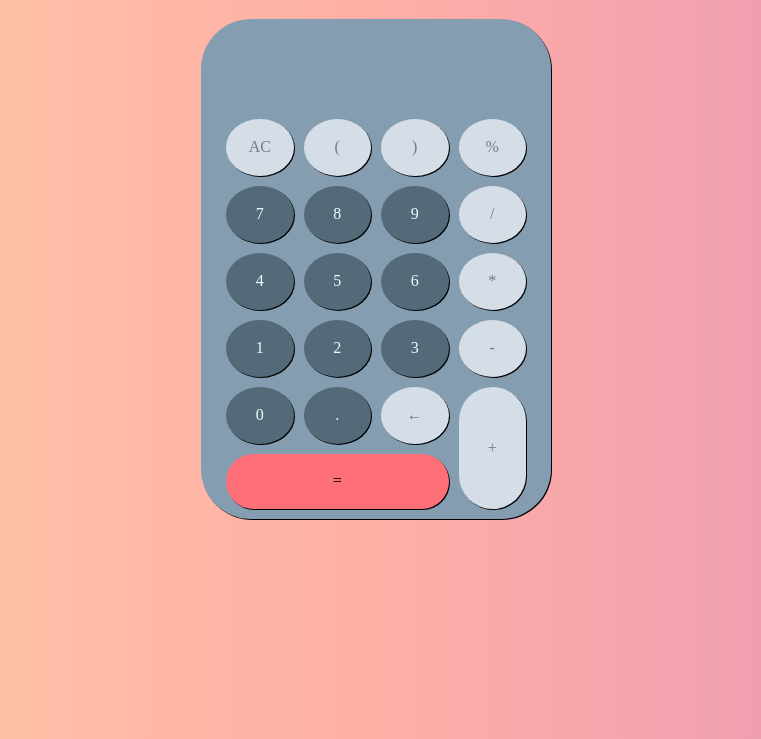
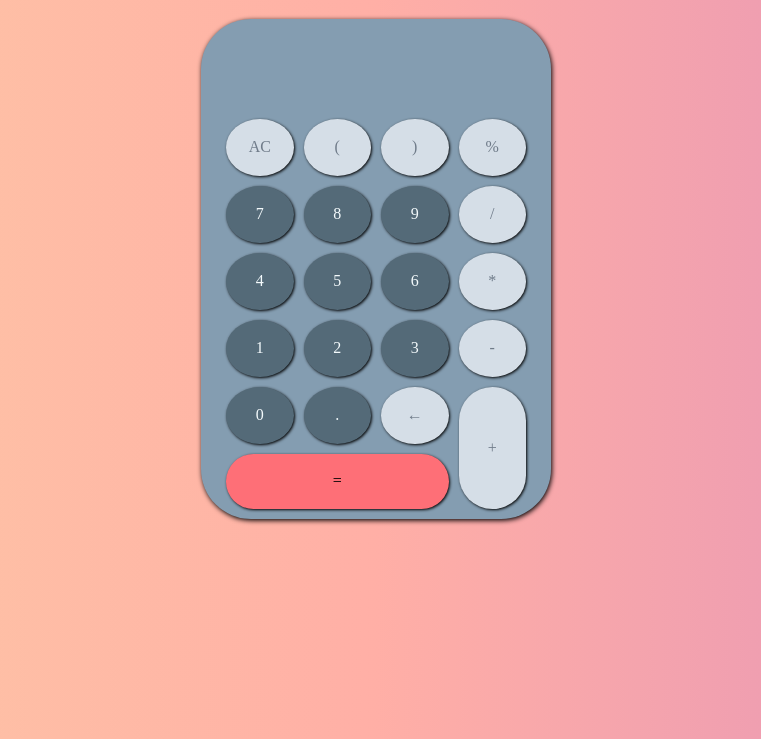
Before and after one commit to ashwani-sharma-14/calculator, a plain HTML site: page index.html in a window 1280 px wide. Shown: the part 61-800 px from the top of the page, without its empty margins (264-1025 px from the left). Drawn offline with Linux system fonts and the light colour scheme.

Commit message:
style changed

```diff
--- a/style.css
+++ b/style.css
@@ -9,7 +9,7 @@ body {
   width: 350px;
   border-radius: 50px;
   background-color: #849db1;
-  box-shadow: 1px 1px black;
+  box-shadow: 1px 1.5px 5px black;
   margin: auto;
 }
 .screen {
@@ -63,7 +63,7 @@ body {
   text-align: center;
   justify-content: center;
   align-items: center;
-  box-shadow: 1px 1px black;
+  box-shadow: 1px 1px 3px black;
   font-size: medium;
 }
 
```
